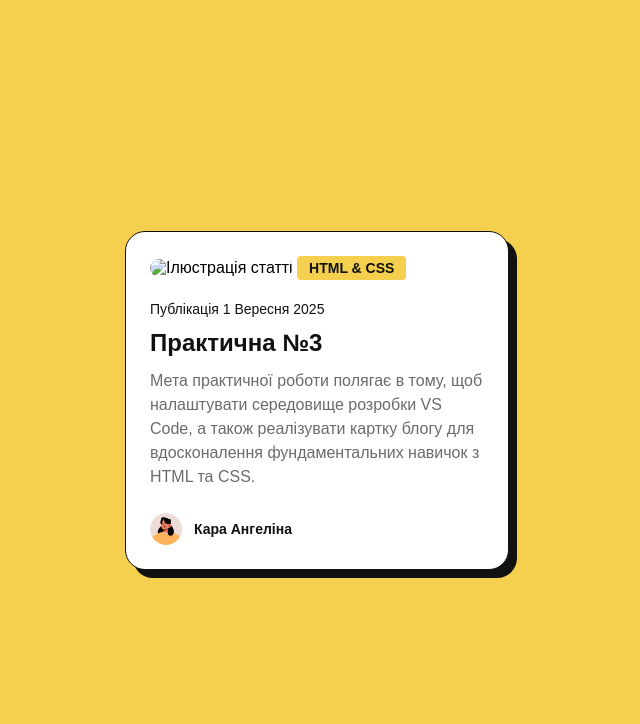
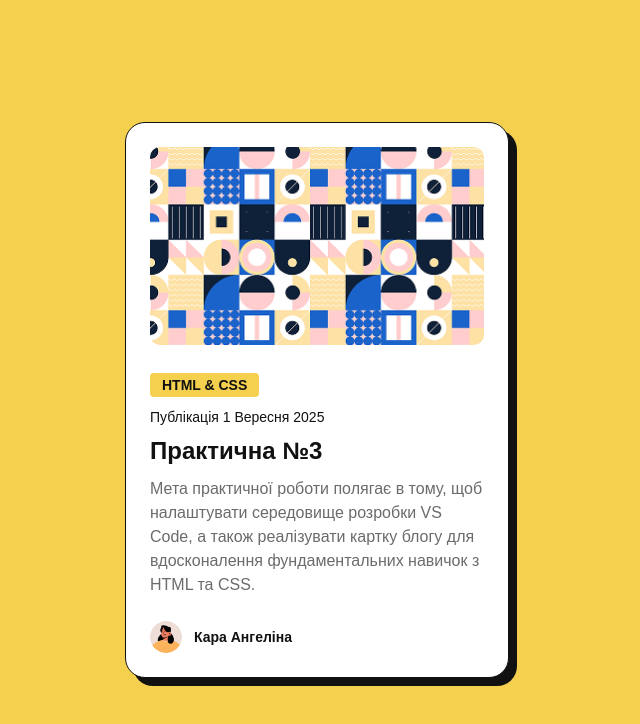
Before and after one commit to aanngk/blog-preview-card, a plain HTML site: page index.html in a window 1280 px wide. Shown: the whole page, without its empty margins (323-963 px from the left). Drawn offline with Linux system fonts and the light colour scheme.

Commit message:
Update index.html

```diff
--- a/index.html
+++ b/index.html
@@ -94,7 +94,7 @@
 <body>
 
   <article class="card">
-    <img src="assets/images/Зображення блогу.png" alt="Ілюстрація статті" class="card__image">
+    <img src="assets/images/Blog Image.png" alt="Ілюстрація статті" class="card__image">
     <span class="card__tag">HTML &amp; CSS</span>
     <p class="card__date">Публікація 1 Вересня 2025</p>
 
```
